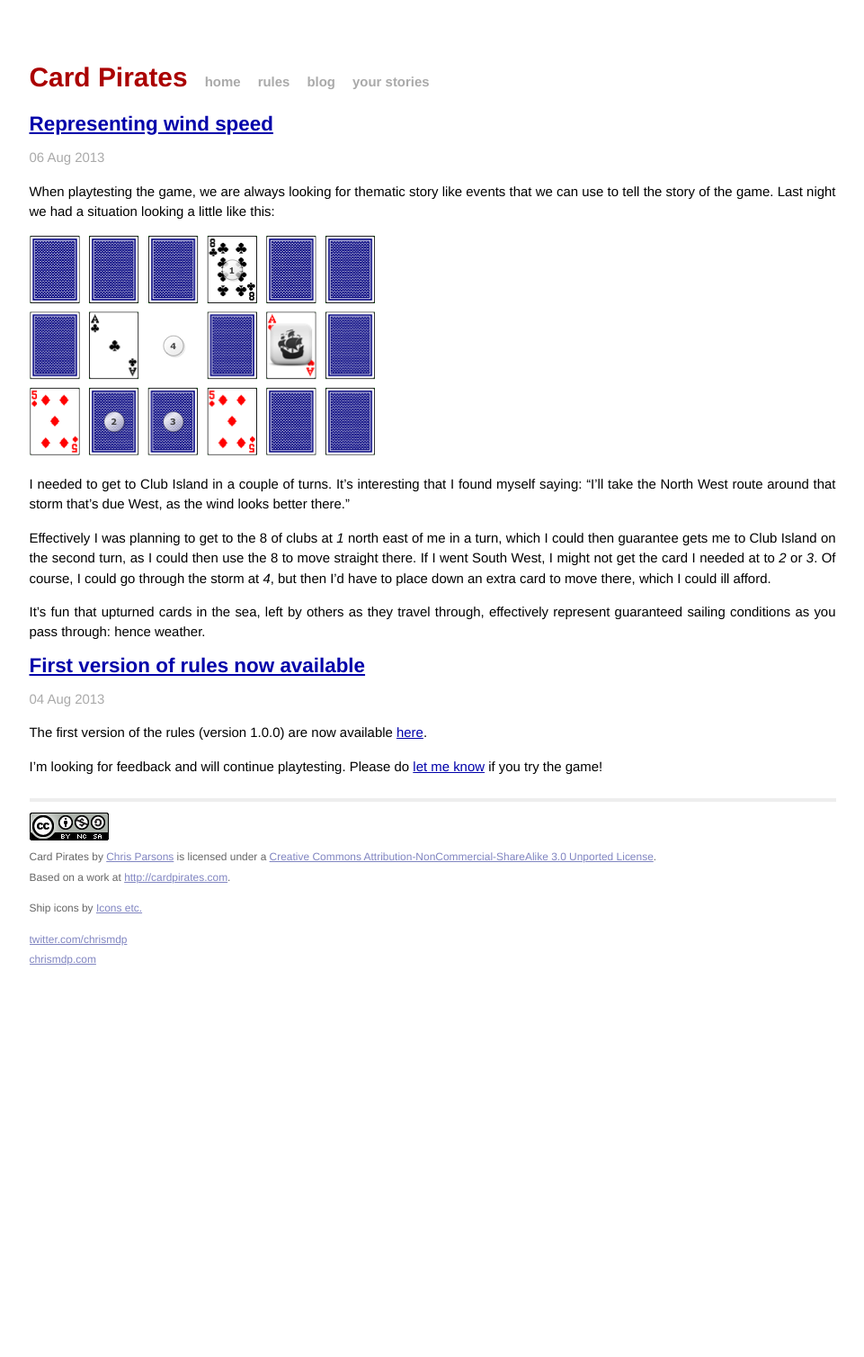
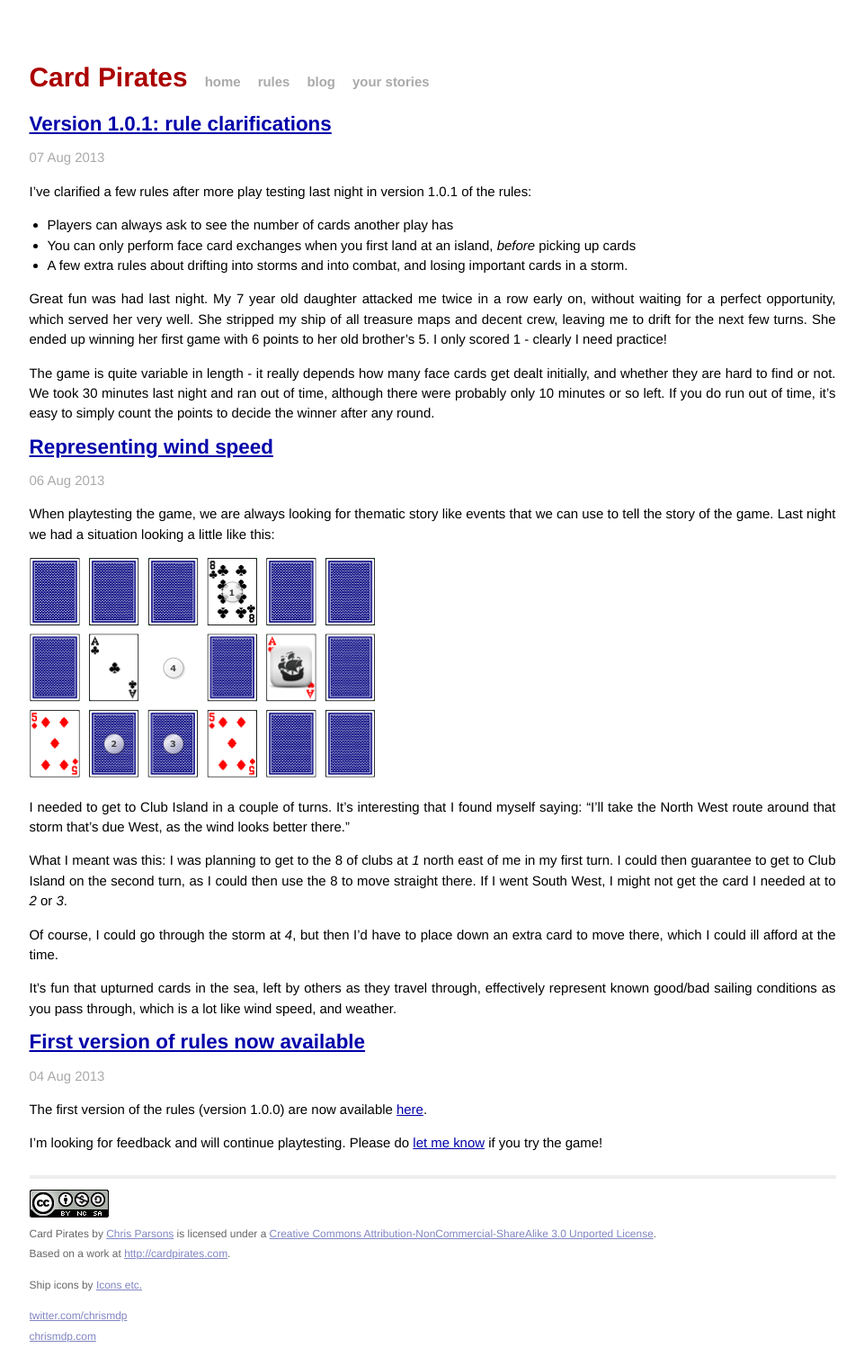
Before and after one commit to chrismdp/cardpirates, a Jekyll site: the page built from blog/index.md, in a window 1280 px wide. Shown: the whole page at 90% size, without its empty margins (159-1120 px from the left). Built offline with Jekyll 4.4.1, drawn with Linux system fonts in a browser that asks for light colours; before the commit the page ends 1089 px from its top, so only the background shows below that.

```diff
--- a/_posts/2013-08-06-representing-wind-speed.md
+++ b/_posts/2013-08-06-representing-wind-speed.md
@@ -12,6 +12,8 @@ When playtesting the game, we are always looking for thematic story like events
 
 I needed to get to Club Island in a couple of turns. It's interesting that I found myself saying: "I'll take the North West route around that storm that's due West, as the wind looks better there."
 
-Effectively I was planning to get to the 8 of clubs at *1* north east of me in a turn, which I could then guarantee gets me to Club Island on the second turn, as I could then use the 8 to move straight there. If I went South West, I might not get the card I needed at to *2* or *3*. Of course, I could go through the storm at *4*, but then I'd have to place down an extra card to move there, which I could ill afford.
+What I meant was this: I was planning to get to the 8 of clubs at *1* north east of me in my first turn. I could then guarantee to get to Club Island on the second turn, as I could then use the 8 to move straight there. If I went South West, I might not get the card I needed at to *2* or *3*.
 
-It's fun that upturned cards in the sea, left by others as they travel through, effectively represent guaranteed sailing conditions as you pass through: hence weather.
+Of course, I could go through the storm at *4*, but then I'd have to place down an extra card to move there, which I could ill afford at the time.
+
+It's fun that upturned cards in the sea, left by others as they travel through, effectively represent known good/bad sailing conditions as you pass through, which is a lot like wind speed, and weather.
--- /dev/null
+++ b/_posts/2013-08-07-1-0-1-rule-clarifications.md
@@ -0,0 +1,17 @@
+---
+layout: post
+title:  "Version 1.0.1: rule clarifications"
+date: 2013-08-07 07:09:50 +0100
+categories: rules
+
+---
+
+I've clarified a few rules after more play testing last night in version 1.0.1 of the rules:
+
+- Players can always ask to see the number of cards another play has
+- You can only perform face card exchanges when you first land at an island, *before* picking up cards
+- A few extra rules about drifting into storms and into combat, and losing important cards in a storm.
+
+Great fun was had last night. My 7 year old daughter attacked me twice in a row early on, without waiting for a perfect opportunity, which served her very well. She stripped my ship of all treasure maps and decent crew, leaving me to drift for the next few turns. She ended up winning her first game with 6 points to her old brother's 5. I only scored 1 - clearly I need practice!
+
+The game is quite variable in length - it really depends how many face cards get dealt initially, and whether they are hard to find or not. We took 30 minutes last night and ran out of time, although there were probably only 10 minutes or so left. If you do run out of time, it's easy to simply count the points to decide the winner after any round.
--- a/rules/index.md
+++ b/rules/index.md
@@ -5,7 +5,7 @@ title: "Rules"
 
 <h2>{{ page.title }}</h2>
 
-*version 1.0.0*
+*version 1.0.1*
 
 {% include ad-skyscraper.html %}
 
@@ -26,7 +26,11 @@ Place each player's counter on one island on the sea - this represents their *sh
 
 Deal the remaining cards to the players. In 2 player games each player should have 6 cards, in 3 player games each should have 4 cards and in 4 player games each will have 3 cards.
 
-Cards in a players hand have different uses. The number cards are *crew cards* and can be used to sail the ship and to fight battles. The Jack and Queen cards are new *first mates* you've recruited - they have a treasure map you can used to recover treasure on an island. The Kings represent *island governors* - you can sail them back to their island for a reward, or keep them as a prisoner on your ship. The Aces represent *treasure*.
+## The cards
+
+Cards in a players hand have different uses. The number cards are *crew cards* and can be used to sail the ship and to fight battles. The Jack and Queen cards are special pirates amongst your crew - they have treasure map or inside knowledge you can use to recover treasure on an island. The Kings represent *island governors* - you can sail them back to their island for a reward, or keep them as a prisoner on your ship. The Aces represent *treasure*.
+
+Your hand is always hidden from other players: others are entitled to know how many cards you have in your hand, but not the contents.
 
 # Aim
 
@@ -52,9 +56,11 @@ In subsequent turns, in order to sail from any sea or island square, follow the
 
 When coming to rest on a sea square, pick up any cards on that square and add them to your hand.
 
-If you choose to sail onto an island space, you must end your turn there. Pick up any cards underneath the face up card (but not the face up card itself.)
+If you choose to sail onto an island space, you must end your turn there. After resolving any exchanges (see below) pick up any cards underneath the face up card, but not the face up card itself.
 
-If you have landed on another player ship, resolve the attack (see below. After this, your turn is over, and play passes to the left.
+If you have landed on another player ship on a sea space, resolve the attack (see below.) You must end your turn when moving onto a space with another ship, you cannot sail past them.
+
+After any attack is resolved, your turn is over, and play passes to the left.
 
 ## The '2' crew cards
 
@@ -76,15 +82,19 @@ Note that the 2 cards don't give you enough movement points to move, and are the
 
 If you have two cards or less, or you have no crew cards which allow sailing normally, you have the option of drifting one square without having to place a card. Resolve the rest of your turn in the same way as for *sailing* above.
 
+You are allowed to drift into a storm space if you choose. You cannot drift to a square with another player ship, and you cannot drift diagonally. If you cannot sail or drift for whatever reason, you forfeit your turn.
+
 ## Storms
 
-As the game progresses, occasionally spaces may appear without cards on them. These represent fearful storms drifting across the sea. If you sail to a square without any card on it, you must end your turn there and place a crew card face up to represent crew lost during the squall. On your next turn, you must place another card face up here to continue moving.
+As the game progresses, occasionally spaces may appear without cards on them. These represent fearful storms drifting across the sea. If you sail to a square without any card on it, you must end your turn there and place a crew card face up to represent crew lost during the squall. If you choose to or are forced to place a face or ace card, place it face down. If you have no cards, you do not have to place anything.
+
+On your next turn, you must place another card face up here to continue moving as normal.
 
 {% include ad-skyscraper.html %}
 
-# Discovering treasure and island politics
+# Exchanges: discovering treasure and island politics
 
-If, when landing on an island, you have a face card in your hand *of the same suit* as an ace or higher face card on the island you have landed on, you may exchange the cards and place the higher card in your hand.
+If, when landing on an island, you have a face card in your hand *of the same suit* as an ace or higher face card on the island you have landed on, you may immediately exchange the cards and place the higher card in your hand *before* picking up the cards on the island.
 
 You can only perform this exchange when first landing on the island, and you may not take a lower card in exchange for a higher one.
 
```
